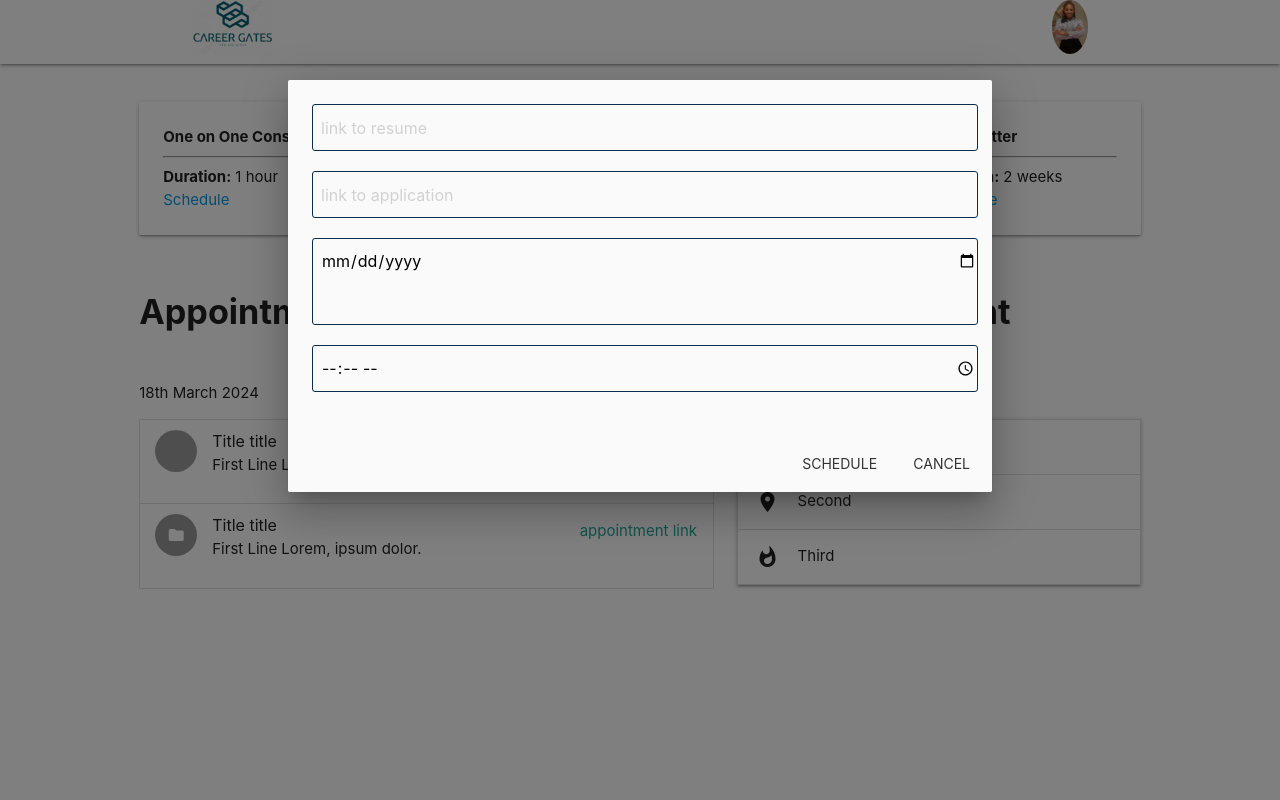
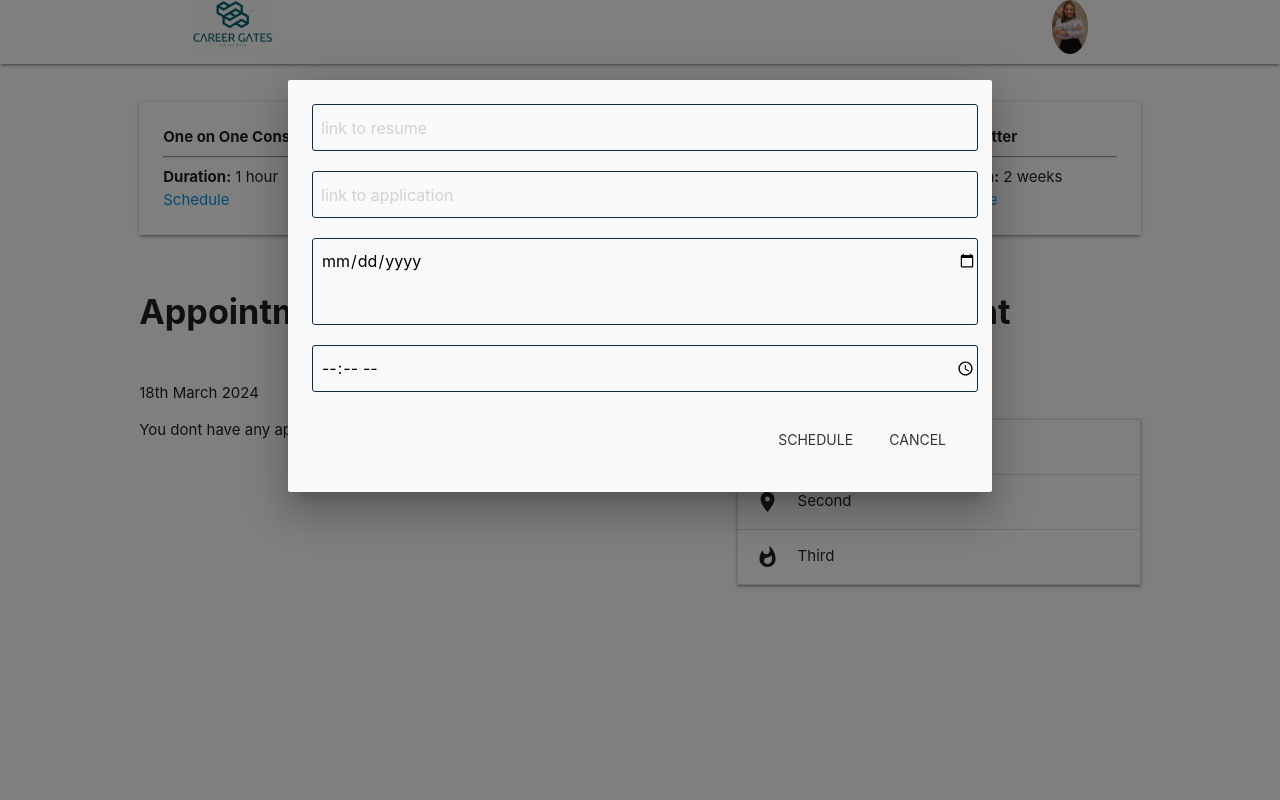
Before and after one commit to Inialpha/Career_Gate, a Python web app: template models/templates/userdashboard.html in a window 1280 px wide, after a click on "Schedule". Run offline with Jinja, Linux system fonts and the light colour scheme; the template is opened without the code that fills it, so the values that code supplies are empty; some libraries are stand-ins or nearby versions; grey boxes are pictures that could not be loaded.

Commit message:
calendly

```diff
--- a/models/templates/userdashboard.html
+++ b/models/templates/userdashboard.html
@@ -11,14 +11,15 @@
     <title>Document</title>
 </head>
 <body>
+	{% include 'alert.html' %}
     <section style="font-family: Arial, Helvetica, sans-serif;">
 
         <nav style="background-color:white;z-index: 999999;">
             <div class="container">
-                <a href="index.html"><img width="9%" src="../static/images/career_logo.png" alt="" class="responsive-img"></a>
+		<a href="{{ url_for('index.html') }}"><img width="9%" src="../static/images/career_logo.png" alt="" class="responsive-img"></a>
                 <!-- <img width="9%" src="../static/images/career_logo.png" class="responsive-img" alt="there is an image"> -->
-                <img src="img/IMG-20220903-WA0027.jpg" class="hide-on-med-and-down right circle" style="width: 4%; height:4%; object-fit:cover;" alt="">
-                <img src="img/IMG-20220903-WA0027.jpg" class="hide-on-large-only right circle" style="width: 8%; height: 8%; object-fit: cover; margin-right: 3%;margin-top: 1%;" alt="">
+                <img src=",./static/img/IMG-20220903-WA0027.jpg" class="hide-on-med-and-down right circle" style="width: 4%; height:4%; object-fit:cover;" alt="">
+                <img src="../static/img/IMG-20220903-WA0027.jpg" class="hide-on-large-only right circle" style="width: 8%; height: 8%; object-fit: cover; margin-right: 3%;margin-top: 1%;" alt="">
 
             </div>
 
@@ -51,22 +52,22 @@
                 <!-- Modal Structure -->
                 <div id="modal1" class="modal">
                     <div class="modal-content">
-                        <form action="">
-                            <input type="text" placeholder="link to resume" style=" border: 1px solid #0b2d4c; padding-left: 8px; border-radius: 3px; margin-bottom: 20px;">
+		      <form action="{{ url_for('app_views.bookinterview') }}" method="POST">
+                            <input type="text" placeholder="link to resume" style=" border: 1px solid #0b2d4c; padding-left: 8px; border-radius: 3px; margin-bottom: 20px;" name="resume_link" required>
 
-                            <input type="text" placeholder="link to application" style=" border: 1px solid #0b2d4c; padding-left: 8px; border-radius: 3px; margin-bottom: 20px;">
+                            <input type="text" placeholder="link to application" style=" border: 1px solid #0b2d4c; padding-left: 8px; border-radius: 3px; margin-bottom: 20px;" name="application_link" required>
 
 
-                            <input type="date" placeholder="Message" style=" border: 1px solid #0b2d4c; padding-left: 8px; border-radius: 3px; padding-bottom: 40px; margin-bottom: 20px;">
+                            <input type="date" placeholder="Message" style=" border: 1px solid #0b2d4c; padding-left: 8px; border-radius: 3px; padding-bottom: 40px; margin-bottom: 20px;" name="date" required>
 
-                            <input type="time" placeholder="Time" class="lop" style=" border: 1px solid #0b2d4c; padding-left: 8px; border-radius: 3px; margin-bottom: 20px;">
+                            <input type="time" placeholder="Time" class="lop" style=" border: 1px solid #0b2d4c; padding-left: 8px; border-radius: 3px; margin-bottom: 20px;" name="time" required>
 
+                            <div class="modal-footer">
+			      <button type="submit" class="modal-close waves-effect waves-green btn-flat">Schedule</button>
+			      <a href="#!" class="modal-close waves-effect waves-green btn-flat">Cancel</a>
+			    </div>
 
                         </form>
-                    </div>
-                    <div class="modal-footer">
-                        <a href="#!" class="modal-close waves-effect waves-green btn-flat">Schedule</a>
-                        <a href="#!" class="modal-close waves-effect waves-green btn-flat">Cancel</a>
                     </div>
                 </div>
 
@@ -90,17 +91,19 @@
 
                 <div id="modal2" class="modal">
                     <div class="modal-content">
-                        <form action="">
+                        <form action="{{ url_for('app_views.createresume') }}" method="POST">
 
-                            <input type="text" placeholder="link CV" style=" border: 1px solid #0b2d4c; padding-left: 8px; border-radius: 3px; margin-bottom: 20px;">
+                            <input type="text" placeholder="CV link" style=" border: 1px solid #0b2d4c; padding-left: 8px; border-radius: 3px; margin-bottom: 20px;" name="resume_link" required>
 
-                            <input type="text" placeholder=" leave a Message" style=" border: 1px solid #0b2d4c; padding-left: 8px; border-radius: 3px; padding-bottom: 40px; margin-bottom: 20px;">
+                            <input type="text" placeholder=" leave a Message" style=" border: 1px solid #0b2d4c; padding-left: 8px; border-radius: 3px; padding-bottom: 40px; margin-bottom: 20px;" name="message" required>
+
+			    <div class="modal-footer">
+			      <button type="submit" class="modal-close waves-effect waves-green btn-flat">Schedule</button>
+			      <a href="#!" class="modal-close waves-effect waves-green btn-flat">Cancel</a>
+			    </div>
+
 
                         </form>
-                    </div>
-                    <div class="modal-footer">
-                        <a href="#!" class="modal-close waves-effect waves-green btn-flat">Schedule</a>
-                        <a href="#!" class="modal-close waves-effect waves-green btn-flat">Cancel</a>
                     </div>
                 </div>
 
@@ -143,17 +146,18 @@
 
                 <div id="modal3" class="modal">
                     <div class="modal-content">
-                        <form action="">
+                        <form action="" method="POST">
 
-                            <input type="text" placeholder="link Cover letter" style=" border: 1px solid #0b2d4c; padding-left: 8px; border-radius: 3px; margin-bottom: 20px;">
+                            <input type="text" placeholder="link Cover letter" style=" border: 1px solid #0b2d4c; padding-left: 8px; border-radius: 3px; margin-bottom: 20px;" name="cover_later" required>
 
-                            <input type="text" placeholder=" leave a Message" style=" border: 1px solid #0b2d4c; padding-left: 8px; border-radius: 3px; padding-bottom: 40px; margin-bottom: 20px;">
+                            <input type="text" placeholder=" leave a Message" style=" border: 1px solid #0b2d4c; padding-left: 8px; border-radius: 3px; padding-bottom: 40px; margin-bottom: 20px;" name="message" required>
+
+			    <div class="modal-footer">
+			      <button type="submit" class="modal-close waves-effect waves-green btn-flat">Schedule</button>
+			      <a href="#!" class="modal-close waves-effect waves-green btn-flat">Cancel</a>
+			    </div>
 
                         </form>
-                    </div>
-                    <div class="modal-footer">
-                        <a href="#!" class="modal-close waves-effect waves-green btn-flat">Schedule</a>
-                        <a href="#!" class="modal-close waves-effect waves-green btn-flat">Cancel</a>
                     </div>
                 </div>
             </div>
@@ -168,12 +172,16 @@
                     <h4 style="font-weight: bold;">Appointments</h4> <br>
 
                     <p>18th March 2024</p>
+		    {% if user.interviews|length < 1 %}
+		    <p>You dont have any appointment yet</p>
+		    {% else %}
 
                     <ul class="collection">
+			    {% for interview in user.interviews %}
 
                         <li class="collection-item avatar">
-                            <img src="img/A.jpg" alt="" class="circle">
-                            <span class="title">Title title </span> <br>
+                            <img src="../static/img/A.jpg" alt="" class="circle">
+                            <span class="title">Title: One on One session </span> <br>
                             <span>First Line Lorem, ipsum dolor.</span>
 
                             <p class=" secondary-content">Appointment link </p>
@@ -188,8 +196,11 @@
 
                             <p class=" secondary-content">appointment link </p>
                         </li>
+			{% endfor %}
+                    </ul>
+		    {% endif %}
 
-                    </ul> <br>
+		    <br>
 
                 </div>
 
--- a/models/views/homepage.py
+++ b/models/views/homepage.py
@@ -9,4 +9,4 @@ from flask_login import current_user, login_required
 def homepage():
     """Every users homepage"""
     user = current_user
-    return render_template('homepage.html', user=user);
+    return render_template('userdashboard.html', user=user);
```
Also changed, not shown: models/views/interviews.py (+5 -2 lines), models/views/resume.py (+5 -4 lines), mycalendly.py (added, +16 -0 lines), models/static/img/IMG-20220903-WA0027.jpg (added).
